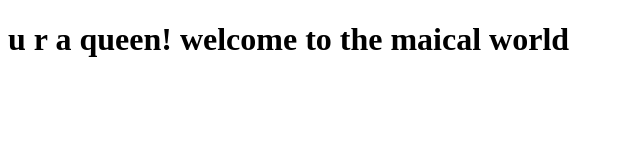
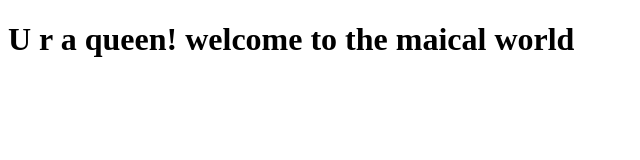
Before and after one commit to diviyaseshani03/angular, a plain HTML site: page index.html in a window 1280 px wide. Shown: the whole page, without its empty margins (0-640 px from the left). Drawn offline with Linux system fonts and the light colour scheme.

Commit message:
next evrsion

```diff
--- a/index.html
+++ b/index.html
@@ -5,6 +5,6 @@
     <title>angular</title>
   </head>
   <body>
-    <h1>u r a queen! welcome to the maical world</h1>
+    <h1>U r a queen! welcome to the maical world</h1>
   </body>
 </html>
```
